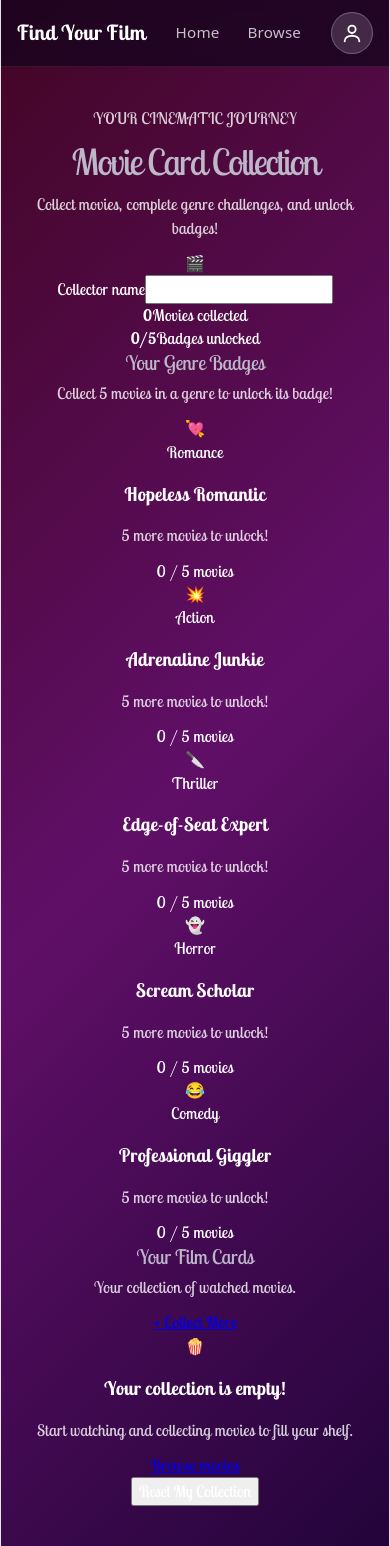
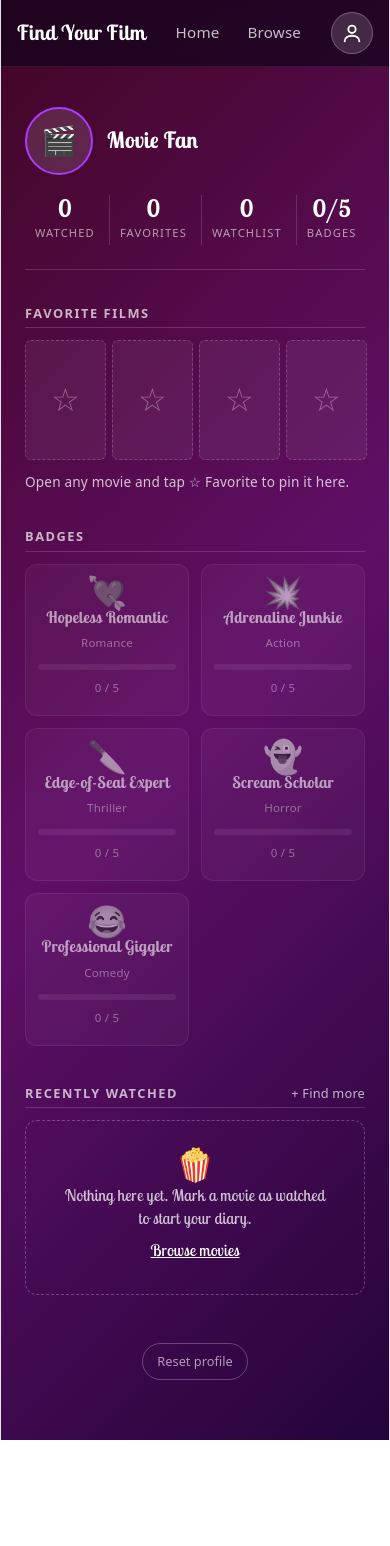
Before and after one commit to cyngram/hackTX_project, a React (Vite) app in the folder client/: page /profile in a window 390 px wide. After the commit the page ends 1440 px from the top, so only its background shows below. Built offline with nearby package versions, Linux system fonts and the light colour scheme.

Commit message:
tweaked profile page

```diff
--- a/client/src/pages/ProfilePage.css
+++ b/client/src/pages/ProfilePage.css
@@ -1,17 +1,323 @@
 .profile-page {
-  padding: 40px 24px;
+  width: 100%;
+  max-width: 960px;
+  margin: 0 auto;
+  padding: 40px 24px 60px;
+  box-sizing: border-box;
+  color: #fff;
+  text-align: left;
+}
+
+.profile-page p {
+  margin: 0;
+  color: rgba(255, 255, 255, 0.75);
+}
+
+/* ---------- header ---------- */
+.profile-header {
+  display: flex;
+  flex-wrap: wrap;
+  align-items: center;
+  justify-content: space-between;
+  gap: 20px;
+  padding-bottom: 24px;
+  border-bottom: 1px solid rgba(255, 255, 255, 0.15);
+}
+
+.profile-identity {
+  display: flex;
+  align-items: center;
+  gap: 14px;
+}
+
+.profile-avatar {
+  display: grid;
+  place-items: center;
+  width: 64px;
+  height: 64px;
+  border-radius: 50%;
+  background: rgba(255, 255, 255, 0.12);
+  border: 2px solid #aa3bff;
+  font-size: 1.8rem;
+}
+
+.profile-identity input {
+  background: transparent;
+  border: none;
+  border-bottom: 1px dashed transparent;
+  color: #fff;
+  font-size: 1.8rem;
+  font-weight: 700;
+  width: 12ch;
+  padding: 2px 0;
+}
+
+.profile-identity input:hover,
+.profile-identity input:focus {
+  outline: none;
+  border-bottom-color: rgba(255, 255, 255, 0.5);
+}
+
+.profile-stats {
+  display: flex;
+  gap: 4px;
+}
+
+.profile-stats div {
+  display: flex;
+  flex-direction: column;
+  align-items: center;
+  padding: 0 16px;
+  border-left: 1px solid rgba(255, 255, 255, 0.15);
+}
+
+.profile-stats div:first-child {
+  border-left: none;
+}
+
+.profile-stats strong {
+  font-size: 1.5rem;
+  line-height: 1.1;
+}
+
+.profile-stats span {
+  font-family: system-ui, sans-serif;
+  font-size: 0.7rem;
+  letter-spacing: 0.1em;
+  text-transform: uppercase;
+  color: rgba(255, 255, 255, 0.6);
+}
+
+/* ---------- sections ---------- */
+.profile-section {
+  margin-top: 36px;
+}
+
+.profile-label {
+  margin: 0 0 12px;
+  padding-bottom: 6px;
+  border-bottom: 1px solid rgba(255, 255, 255, 0.15);
+  font-family: system-ui, sans-serif;
+  font-size: 0.8rem !important;
+  font-weight: 600;
+  letter-spacing: 0.12em;
+  text-transform: uppercase;
+  color: rgba(255, 255, 255, 0.7) !important;
+}
+
+.profile-row-heading {
+  display: flex;
+  align-items: baseline;
+  justify-content: space-between;
+  border-bottom: 1px solid rgba(255, 255, 255, 0.15);
+  margin-bottom: 12px;
+}
+
+.profile-row-heading .profile-label {
+  border-bottom: none;
+  margin-bottom: 0;
+}
+
+.profile-row-heading a {
+  font-family: system-ui, sans-serif;
+  font-size: 0.8rem;
+  color: rgba(255, 255, 255, 0.7);
+  text-decoration: none;
+}
+
+.profile-row-heading a:hover {
   color: #fff;
 }
 
-.profile-page p {
-  margin-bottom: 12px;
-  color: rgba(255, 255, 255, 0.8);
+.profile-hint {
+  margin-top: 10px !important;
+  font-family: system-ui, sans-serif;
+  font-size: 0.85rem;
 }
 
-.profile-soon {
-  display: inline-block;
-  padding: 4px 12px;
+/* ---------- posters ---------- */
+.profile-poster {
+  display: grid;
+  place-items: center;
+  width: 100%;
+  aspect-ratio: 2 / 3;
+  padding: 0;
+  border-radius: 6px;
+  overflow: hidden;
+  border: 1px solid rgba(255, 255, 255, 0.2);
+  background: rgba(255, 255, 255, 0.06);
+  cursor: pointer;
+  transition: transform 0.2s ease, border-color 0.2s ease, box-shadow 0.2s ease;
+}
+
+.profile-poster img {
+  width: 100%;
+  height: 100%;
+  object-fit: cover;
+  display: block;
+}
+
+.profile-poster:hover {
+  transform: translateY(-3px);
+  border-color: #aa3bff;
+  box-shadow: 0 10px 24px rgba(0, 0, 0, 0.5);
+}
+
+.profile-poster.is-empty {
+  border-style: dashed;
+  color: rgba(255, 255, 255, 0.35);
+  font-size: 2rem;
+  text-decoration: none;
+}
+
+.profile-favorites {
+  display: grid;
+  grid-template-columns: repeat(4, 1fr);
+  gap: 14px;
+}
+
+/* ---------- badges ---------- */
+.profile-badges {
+  display: grid;
+  grid-template-columns: repeat(auto-fill, minmax(160px, 1fr));
+  gap: 12px;
+}
+
+.profile-badge {
+  display: flex;
+  flex-direction: column;
+  align-items: center;
+  gap: 4px;
+  padding: 16px 12px;
+  border-radius: 12px;
+  background: rgba(255, 255, 255, 0.06);
+  border: 1px solid rgba(255, 255, 255, 0.12);
+  text-align: center;
+  opacity: 0.6;
+}
+
+.profile-badge.is-earned {
+  opacity: 1;
+  background: rgba(170, 59, 255, 0.18);
+  border-color: rgba(255, 215, 0, 0.6);
+}
+
+.profile-badge-emoji {
+  font-size: 2rem;
+  filter: grayscale(1);
+}
+
+.profile-badge.is-earned .profile-badge-emoji {
+  filter: none;
+}
+
+.profile-badge strong {
+  font-size: 1rem;
+  line-height: 1.2;
+}
+
+.profile-badge-genre,
+.profile-badge-count {
+  font-family: system-ui, sans-serif;
+  font-size: 0.72rem;
+  color: rgba(255, 255, 255, 0.65);
+}
+
+.profile-progress {
+  width: 100%;
+  height: 6px;
+  margin: 6px 0 2px;
   border-radius: 999px;
   background: rgba(255, 255, 255, 0.12);
-  font-size: 0.85rem;
+  overflow: hidden;
 }
+
+.profile-progress div {
+  height: 100%;
+  border-radius: 999px;
+  background: linear-gradient(90deg, #aa3bff, gold);
+}
+
+/* ---------- recently watched ---------- */
+.profile-recent {
+  display: grid;
+  grid-template-columns: repeat(auto-fill, minmax(110px, 1fr));
+  gap: 14px;
+}
+
+.profile-recent-item {
+  display: flex;
+  flex-direction: column;
+  gap: 4px;
+  padding: 0;
+  background: none;
+  border: none;
+  color: #fff;
+  text-align: left;
+  cursor: pointer;
+}
+
+.profile-recent-title {
+  font-family: system-ui, sans-serif;
+  font-size: 0.78rem;
+  font-weight: 600;
+  line-height: 1.2;
+  white-space: nowrap;
+  overflow: hidden;
+  text-overflow: ellipsis;
+}
+
+.profile-recent-date {
+  font-family: system-ui, sans-serif;
+  font-size: 0.7rem;
+  color: rgba(255, 255, 255, 0.55);
+}
+
+.profile-empty {
+  display: flex;
+  flex-direction: column;
+  align-items: center;
+  gap: 8px;
+  padding: 32px;
+  border: 1px dashed rgba(255, 255, 255, 0.25);
+  border-radius: 12px;
+  text-align: center;
+}
+
+.profile-empty span {
+  font-size: 2rem;
+}
+
+.profile-empty a {
+  color: #fff;
+}
+
+.profile-reset {
+  display: block;
+  margin: 48px auto 0;
+  padding: 6px 14px;
+  background: none;
+  border: 1px solid rgba(255, 255, 255, 0.25);
+  border-radius: 999px;
+  color: rgba(255, 255, 255, 0.6);
+  font-family: system-ui, sans-serif;
+  font-size: 0.8rem;
+  cursor: pointer;
+}
+
+.profile-reset:hover {
+  color: #fff;
+  border-color: #ff6b6b;
+}
+
+@media (max-width: 600px) {
+  .profile-favorites {
+    gap: 8px;
+  }
+  .profile-stats div {
+    padding: 0 10px;
+  }
+  .profile-identity input {
+    font-size: 1.4rem;
+  }
+}
--- a/client/src/pages/ProfilePage.jsx
+++ b/client/src/pages/ProfilePage.jsx
@@ -1,110 +1,123 @@
+import { useState } from 'react'
 import { Link } from 'react-router-dom'
-import { BADGES, BADGE_THRESHOLD, countGenre, getGenres } from '../utils/badges'
+import { BADGES, BADGE_THRESHOLD, countGenre } from '../utils/badges'
+import { useCollection } from '../Context/CollectionsContext'
+import MovieDetail from '../components/MovieDetail/MovieDetail'
 import './ProfilePage.css'
-import { useCollection } from '../Context/CollectionsContext'
+
+const FAVORITE_SLOTS = 4 // Letterboxd-style: 4 favorite posters up top
+
+function formatShortDate(iso) {
+  if (!iso) return ''
+  return new Date(iso).toLocaleDateString('en-US', { month: 'short', day: 'numeric' })
+}
 
 function ProfilePage() {
-  const {
-    username,
-    setUsername,
-    collection,
-    badges,
-    toggleMovie,
-    resetProfile
-  } = useCollection()
+  const { username, setUsername, collection, favorites, watchlist, badges, resetProfile } =
+    useCollection()
+  const [selected, setSelected] = useState(null) // movie open in the popup
 
-  const unlockedCount = BADGES.filter(
-    (badge) => badges[badge.genre]
-  ).length
+  const unlockedCount = BADGES.filter((b) => badges[b.genre]).length
+
+  // newest first
+  const recent = [...collection].sort(
+    (a, b) => new Date(b.watchedAt || 0) - new Date(a.watchedAt || 0)
+  )
+
+  // fill empty favorite slots with placeholders
+  const favSlots = [...favorites.slice(0, FAVORITE_SLOTS)]
+  while (favSlots.length < FAVORITE_SLOTS) favSlots.push(null)
 
   function handleReset() {
-    if (window.confirm('Clear your watched films and badges?')) {
-      resetProfile()
-    }
+    if (window.confirm('Clear your watched films, favorites and badges?')) resetProfile()
   }
 
   return (
     <main className="profile-page">
-
-      <div className="profile-intro">
-        <p className="profile-eyebrow">YOUR CINEMATIC JOURNEY</p>
-        <h1>Movie Card Collection</h1>
-        <p>Collect movies, complete genre challenges, and unlock badges!</p>
-      </div>
-
-      <section className="profile-summary">
+      {/* ---------- header ---------- */}
+      <section className="profile-header">
         <div className="profile-identity">
           <span className="profile-avatar">🎬</span>
-          <div>
-            <label htmlFor="profile-username">Collector name</label>
           <input
-              id="profile-username"
+            aria-label="Your name"
             value={username}
             onChange={(e) => setUsername(e.target.value)}
             maxLength={32}
           />
         </div>
-        </div>
 
-        <div className="profile-numbers">
+        <div className="profile-stats">
           <div>
             <strong>{collection.length}</strong>
-            <span>Movies collected</span>
+            <span>Watched</span>
           </div>
           <div>
-            <strong>{unlockedCount}/{BADGES.length}</strong>
-            <span>Badges unlocked</span>
+            <strong>{favorites.length}</strong>
+            <span>Favorites</span>
+          </div>
+          <div>
+            <strong>{watchlist.length}</strong>
+            <span>Watchlist</span>
+          </div>
+          <div>
+            <strong>
+              {unlockedCount}/{BADGES.length}
+            </strong>
+            <span>Badges</span>
           </div>
         </div>
       </section>
 
+      {/* ---------- 1. favorites ---------- */}
       <section className="profile-section">
-        <h2>Your Genre Badges</h2>
-        <p>Collect {BADGE_THRESHOLD} movies in a genre to unlock its badge!</p>
+        <h2 className="profile-label">Favorite Films</h2>
+        <div className="profile-favorites">
+          {favSlots.map((movie, i) =>
+            movie ? (
+              <button
+                key={movie.id}
+                className="profile-poster"
+                onClick={() => setSelected(movie)}
+                title={movie.title}
+              >
+                <img src={movie.poster} alt={movie.title} />
+              </button>
+            ) : (
+              <Link key={`empty-${i}`} to="/browse" className="profile-poster is-empty">
+                <span>☆</span>
+              </Link>
+            )
+          )}
+        </div>
+        {favorites.length === 0 && (
+          <p className="profile-hint">Open any movie and tap ☆ Favorite to pin it here.</p>
+        )}
+        {favorites.length > FAVORITE_SLOTS && (
+          <p className="profile-hint">+{favorites.length - FAVORITE_SLOTS} more favorites</p>
+        )}
+      </section>
 
-        <div className="profile-badge-grid">
+      {/* ---------- 2. badges ---------- */}
+      <section className="profile-section">
+        <h2 className="profile-label">Badges</h2>
+        <div className="profile-badges">
           {BADGES.map((badge) => {
-            const count = countGenre(collection, badge.genre)
-            const unlocked = Boolean(badges[badge.genre])
-            const progress = Math.min(count, BADGE_THRESHOLD)
-
+            const count = Math.min(countGenre(collection, badge.genre), BADGE_THRESHOLD)
+            const earned = badges[badge.genre]
             return (
               <div
                 key={badge.genre}
-                className={`profile-badge ${unlocked ? 'is-unlocked' : 'is-locked'}`}
+                className={`profile-badge ${earned ? 'is-earned' : ''}`}
+                title={earned ? earned.message : `Watch ${BADGE_THRESHOLD - count} more ${badge.genre} movies`}
               >
-                <div className="profile-badge-emoji">
-                  {badge.emoji}
+                <span className="profile-badge-emoji">{badge.emoji}</span>
+                <strong>{badge.name}</strong>
+                <span className="profile-badge-genre">{badge.genre}</span>
+                <div className="profile-progress">
+                  <div style={{ width: `${(count / BADGE_THRESHOLD) * 100}%` }} />
                 </div>
-
-                <span className="profile-badge-genre">
-                  {badge.genre}
-                </span>
-
-                <h3>{badge.name}</h3>
-
-                {unlocked ? (
-                  <p className="profile-badge-message">
-                    {badges[badge.genre].message}
-                  </p>
-                ) : (
-                  <p className="profile-badge-message">
-                    {BADGE_THRESHOLD - progress} more movies to unlock!
-                  </p>
-                )}
-
-                <div className="profile-progress">
-                  <div
-                    style={{
-                      width: `${(progress / BADGE_THRESHOLD) * 100}%`
-                    }}
-                  />
-                </div>
-
                 <span className="profile-badge-count">
-                  {unlocked
-                    ? '🏆 BADGE EARNED'
-                    : `${progress} / ${BADGE_THRESHOLD} movies`}
+                  {earned ? '🏆 Earned' : `${count} / ${BADGE_THRESHOLD}`}
                 </span>
               </div>
             )
@@ -112,69 +125,43 @@ function ProfilePage() {
         </div>
       </section>
 
+      {/* ---------- 3. recently watched ---------- */}
       <section className="profile-section">
-        <div className="profile-section-heading">
-          <div>
-            <h2>Your Film Cards</h2>
-            <p>Your collection of watched movies.</p>
+        <div className="profile-row-heading">
+          <h2 className="profile-label">Recently Watched</h2>
+          <Link to="/browse">+ Find more</Link>
         </div>
 
-          <Link className="profile-browse-link" to="/browse">
-            + Collect More
-          </Link>
-        </div>
-
-        {collection.length === 0 ? (
+        {recent.length === 0 ? (
           <div className="profile-empty">
             <span>🍿</span>
-            <h3>Your collection is empty!</h3>
-            <p>Start watching and collecting movies to fill your shelf.</p>
+            <p>Nothing here yet. Mark a movie as watched to start your diary.</p>
             <Link to="/browse">Browse movies</Link>
           </div>
         ) : (
-          <div className="profile-movie-grid">
-            {collection.map((movie, index) => (
-              <div className="profile-movie-card" key={movie.id}>
-                <div className="profile-movie-art">
-                  {movie.poster ? (
-                    <img src={movie.poster} alt={movie.title} />
-                  ) : (
-                    <span>🎞️</span>
-                  )}
-
-                  <span className="profile-movie-number">
-                    #{String(index + 1).padStart(3, '0')}
-                  </span>
+          <div className="profile-recent">
+            {recent.map((movie) => (
+              <button
+                key={movie.id}
+                className="profile-recent-item"
+                onClick={() => setSelected(movie)}
+              >
+                <div className="profile-poster">
+                  {movie.poster ? <img src={movie.poster} alt={movie.title} /> : <span>🎞️</span>}
                 </div>
-
-                <div className="profile-movie-details">
-                  <h3>{movie.title}</h3>
-
-                  <p>
-                    {getGenres(movie).slice(0, 2).join(' · ') || 'Movie'}
-                    {movie.year ? ` · ${movie.year}` : ''}
-                  </p>
-
-                  <button
-                    type="button"
-                    onClick={() => toggleMovie(movie)}
-                  >
-                    Remove Card
+                <span className="profile-recent-title">{movie.title}</span>
+                <span className="profile-recent-date">{formatShortDate(movie.watchedAt)}</span>
               </button>
-                </div>
-              </div>
             ))}
           </div>
         )}
       </section>
 
-      <button
-        type="button"
-        className="profile-reset"
-        onClick={handleReset}
-      >
-        Reset My Collection
+      <button type="button" className="profile-reset" onClick={handleReset}>
+        Reset profile
       </button>
+
+      {selected && <MovieDetail movie={selected} onClose={() => setSelected(null)} />}
     </main>
   )
 }
```
Lines whose indentation alone changed are shown as unchanged.
